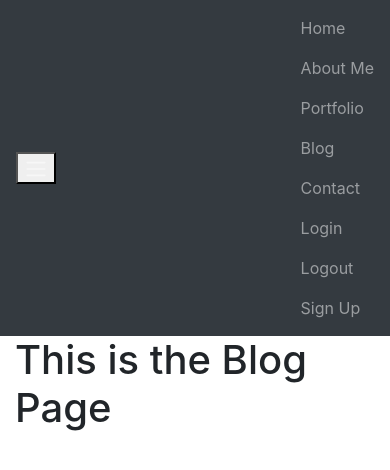
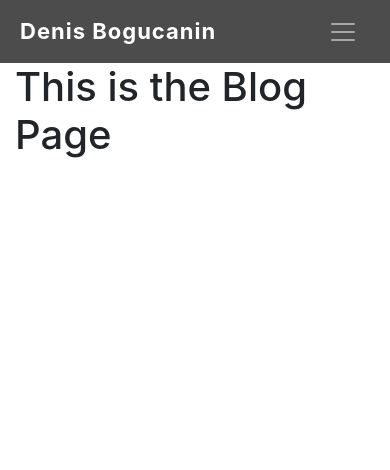
Before and after one commit to Bolkonski91/portfolio_site_blog, a Flask app: page /blog in a window 390 px wide. Shown: the top 470 px of the page. Run offline with Flask 3, Linux system fonts and the light colour scheme.

Commit message:
Update navbar: added logo, responsive design, auth links and hover animation

```diff
--- a/website/templates/base.html
+++ b/website/templates/base.html
@@ -5,25 +5,90 @@
     <meta name="viewport" content="width=device-width, initial-scale=1">
     <title>{% block title %}{% endblock %}- Denis Bogucanin</title>
     <link rel="stylesheet" href="https://cdn.jsdelivr.net/npm/bootstrap@4.4.1/dist/css/bootstrap.min.css" integrity="sha384-Vkoo8x4CGsO3+Hhxv8T/Q5PaXtkKtu6ug5TOeNV6gBiFeWPGFN9MuhOf23Q9Ifjh" crossorigin="anonymous">
+    <style>
+        /* GLASS EFFECT */
+        .custom-navbar {
+            background: rgba(0, 0, 0, 0.7);
+            backdrop-filter: blur(10px);
+            padding: 10px 20px;
+        }
+
+        /* LOGO */
+        .navbar-brand {
+            font-weight: bold;
+            font-size: 22px;
+            letter-spacing: 1px;
+            transition: 0.3s;
+        }
+
+        .navbar-brand:hover {
+            color: #00d4ff !important;
+        }
+
+        /* LINKOVI */
+        .nav-link {
+            position: relative;
+            margin-left: 15px;
+            transition: 0.3s;
+        }
+
+        /* HOVER ANIMACIJA */
+        .nav-link::after {
+            content: "";
+            position: absolute;
+            width: 0%;
+            height: 2px;
+            background: #00d4ff;
+            left: 0;
+            bottom: 0;
+            transition: 0.3s;
+        }
+
+        .nav-link:hover::after {
+            width: 100%;
+        }
+
+        /* ACTIVE LINK */
+        .active-link {
+            color: #00d4ff !important;
+        }
+
+        .active-link::after {
+            width: 100%;
+        }
+
+        /* TOGGLER */
+        .navbar-toggler {
+            border: none;
+        }
+
+        .navbar-toggler:focus {
+            outline: none;
+            box-shadow: none;
+        }
+    </style>
 </head>
 <body>
-    <nav class="navbar navbar-expand-lg navbar-dark bg-dark">
-        <button class="navbar-toggle"
+    <nav class="navbar navbar-expand-lg navbar-dark custom-navbar">
+        <a class="navbar-brand" href="/">
+            Denis Bogucanin
+        </a>
+        <button class="navbar-toggler"
                 type="button"
                 data-toggle="collapse"
                 data-target="#navbar">
             <span class="navbar-toggler-icon"></span>
         </button>
-        <div class="colapse navbar-colapse" id="navbar">
-            <div class="navbar-nav">
-                <a class="nav-item nav-link" id="home" href="/">Home</a>
-                <a class="nav-item nav-link" id="aboutMe" href="/about_me">About Me</a>
-                <a class="nav-item nav-link" id="portfolio" href="/portfolio">Portfolio</a>
-                <a class="nav-item nav-link" id="blog" href="/blog">Blog</a>
-                <a class="nav-item nav-link" id="contact" href="/contact">Contact</a>
-                <a class="nav-item nav-link" id="login" href="/login">Login</a>
-                <a class="nav-item nav-link" id="logout" href="/logout">Logout</a>
-                <a class="nav-item nav-link" id="signUp" href="/sign_up">Sign Up</a>
+        <div class="collapse navbar-collapse" id="navbar">
+            <div class="navbar-nav ml-auto">
+                <a class="nav-item nav-link {% if request.path == '/' %}active-link{% endif %}" href="/">Home</a>
+                <a class="nav-item nav-link {% if request.path == '/about_me' %}active-link{% endif %}" href="/about_me">About</a>
+                <a class="nav-item nav-link {% if request.path == '/portfolio' %}active-link{% endif %}" href="/portfolio">Portfolio</a>
+                <a class="nav-item nav-link {% if request.path == '/blog' %}active-link{% endif %}" href="/blog">Blog</a>
+                <a class="nav-item nav-link {% if request.path == '/contact' %}active-link{% endif %}" href="/contact">Contact</a>
+                <a class="nav-item nav-link" href="/login">Login</a>
+                <a class="nav-item nav-link" href="/logout">Logout</a>
+                <a class="nav-item nav-link" href="/sign_up">Sign Up</a>
             </div>
         </div>
     </nav>
```
Also changed, not shown: website/auth.py (+6 -6 lines).
